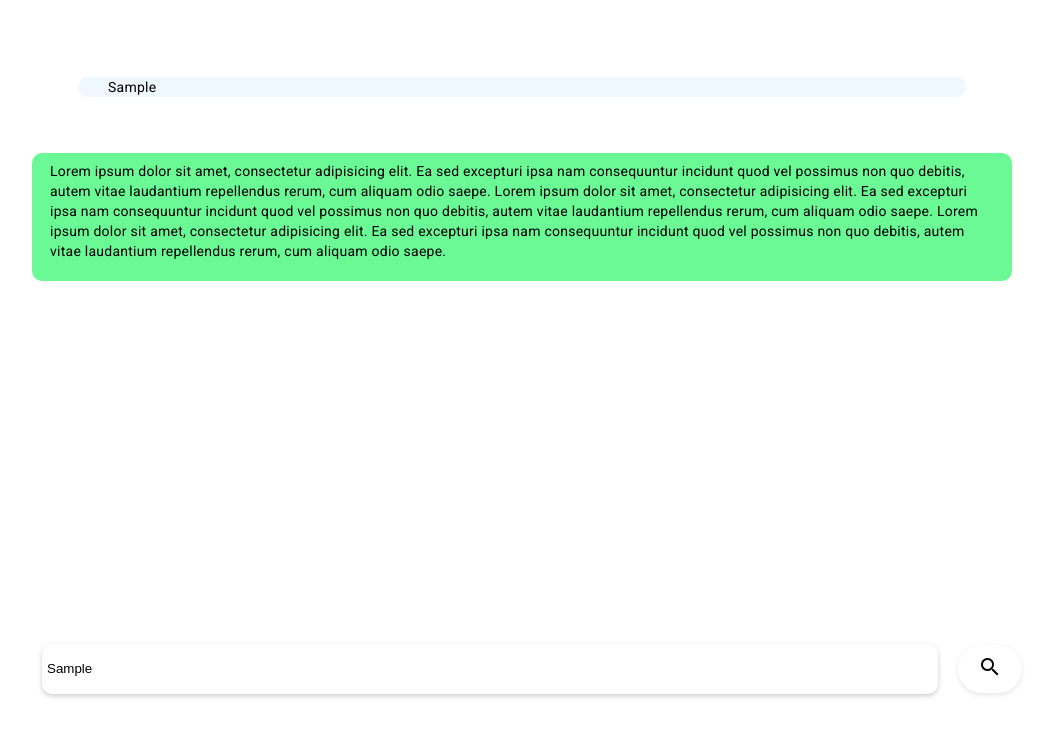
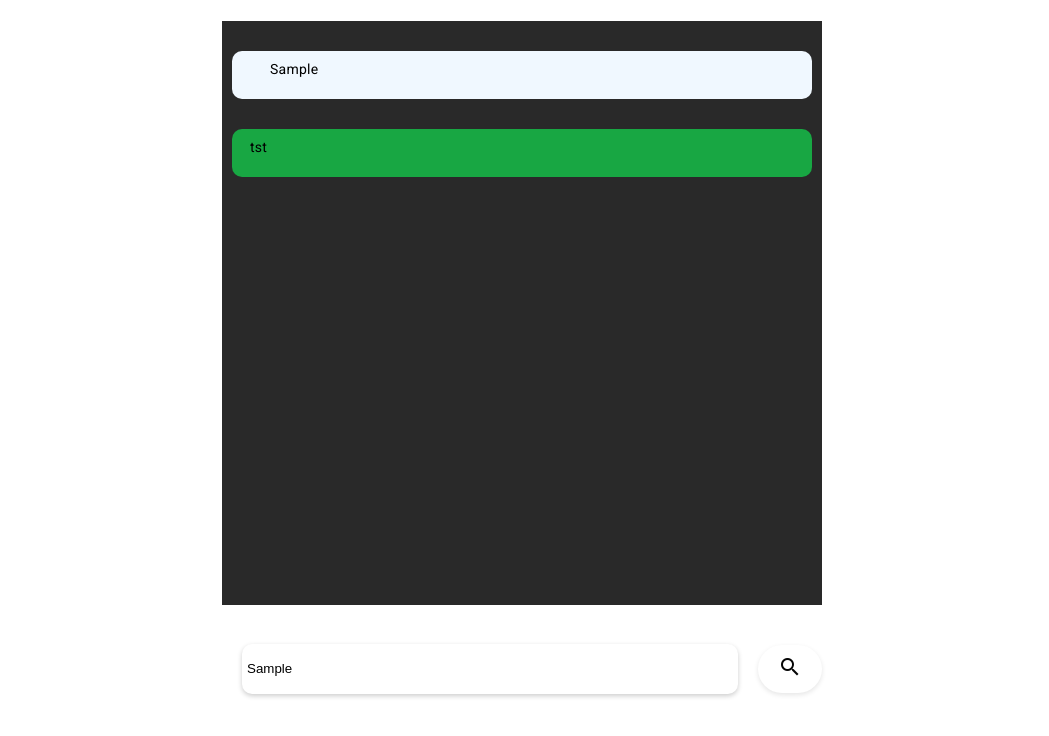
Before and after one commit to fahad5359/ChatBot-Interface, an Angular app: page / in a window 1280 px wide. Both pictures are taken after typing "Sample" into the empty fields and a click on the button "search". Shown: the top 736 px of the page, without its empty margins (118-1167 px from the left). Built offline with nearby package versions, Linux system fonts and the light colour scheme.

Commit message:
finlized the chat To Screen functionality. tweeking css

```diff
--- a/src/app/app.module.ts
+++ b/src/app/app.module.ts
@@ -15,6 +15,7 @@ import { MatIconModule } from '@angular/material/icon';
 
 import { NgIf } from '@angular/common';
 import { MegaContComponent } from './mega-cont/mega-cont.component';
+import { SentCoComponent } from './sent-co/sent-co.component';
 
 
 
@@ -26,6 +27,7 @@ import { MegaContComponent } from './mega-cont/mega-cont.component';
     SideBarCComponent,
     RecvdMsgCComponent,
     MegaContComponent,
+    SentCoComponent,
 
 
   ],
--- a/src/app/mega-cont/mega-cont.component.css
+++ b/src/app/mega-cont/mega-cont.component.css
@@ -11,8 +11,8 @@
     display: flex;
 
     justify-content: center;
-    max-width: 1000px;
-
+    width: 600px;
+    max-width: 900px;
     /* For box size uncommint this and backgrnd color to see */
     padding: 1%;
     height: 89vh;
@@ -43,21 +43,12 @@
     width: auto;
     overflow-y: auto;
     /* padding: 200px; */
+    background-color: #292929;
 
 
 }
 
-.sennt {
-    background-color: aliceblue;
-    border-radius: 10px;
-    margin: 56px;
-}
 
-.inner {
-    margin: 30px;
-    max-margin: auto;
-    /* text-align: right; */
-}
 
 
 .inputt {
--- a/src/app/mega-cont/mega-cont.component.html
+++ b/src/app/mega-cont/mega-cont.component.html
@@ -10,32 +10,16 @@
 
         <div class="interactipnArea">
             <div class="chat">
-
-                <div class="sennt" *ngFor="let chat of displayingTextAsChat">
-                    <div class="inner">
-                        <p>{{chat}}</p>
-                    </div>
-                </div>
+                <app-sent-co [mesage]="mesage" [displayingTextAsChat]="displayingTextAsChat"></app-sent-co>
 
                 <app-recvd-msg-c></app-recvd-msg-c>
 
-                <!-- <app-sent-msg-c></app-sent-msg-c>
-                <app-recvd-msg-c></app-recvd-msg-c>
-                <app-sent-msg-c></app-sent-msg-c>
-                <app-recvd-msg-c></app-recvd-msg-c>
-                <app-sent-msg-c></app-sent-msg-c>
-                <app-recvd-msg-c></app-recvd-msg-c>
-                <app-sent-msg-c></app-sent-msg-c>
-                <app-recvd-msg-c></app-recvd-msg-c>
-                <app-sent-msg-c></app-sent-msg-c>
-                <app-recvd-msg-c></app-recvd-msg-c> -->
+            </div>
 
-
-            </div>
 
             <div class="inputt">
                 <div class="textInput">
-                    <input type="text" class="textArea inputFld" [(ngModel)]="writtenTxet">
+                    <input type="text" class="textArea inputFld" [(ngModel)]="mesage">
                     <!-- <app-text-fld-c class="textArea" [(ngModel)]="ggs"></app-text-fld-c> -->
                     <app-button-c class="btn" (click)="addText()"></app-button-c>
 
@@ -54,9 +38,9 @@
                             <app-button-c ></app-button-c> -->
                 </div>
             </div>
-
         </div>
 
+    </div>
 
-    </div>
+
 </div>
--- a/src/app/mega-cont/mega-cont.component.ts
+++ b/src/app/mega-cont/mega-cont.component.ts
@@ -8,21 +8,21 @@ import { Messagess } from '../messagess';
 })
 export class MegaContComponent implements OnInit {
 
-  messagess: Messagess = new Messagess("hla!?");
+
 
   constructor() { }
 
   ngOnInit() { }
   // Bind array To HTML, Add string values to array each time a button is pressed.
   displayingTextAsChat: string[] = [];
+  mesage: string;
 
-  writtenTxet: string;
 
   addText() {
-    console.log(this.messagess)
+    console.log(this.mesage)
 
-    if (this.writtenTxet) {
-      this.displayingTextAsChat.push(this.writtenTxet)
+    if (this.mesage) {
+      this.displayingTextAsChat.push(this.mesage)
     }
   }
 }
--- a/src/app/recvd-msg-c/recvd-msg-c.component.html
+++ b/src/app/recvd-msg-c/recvd-msg-c.component.html
@@ -1,10 +1,5 @@
 <div class="recved">
-    <div class="inner">
-        <p>Lorem ipsum dolor sit amet, consectetur adipisicing elit. Ea sed excepturi ipsa nam consequuntur incidunt
-            quod vel possimus non quo debitis, autem vitae laudantium repellendus rerum, cum aliquam odio saepe.
-            Lorem ipsum dolor sit amet, consectetur adipisicing elit. Ea sed excepturi ipsa nam consequuntur incidunt
-            quod vel possimus non quo debitis, autem vitae laudantium repellendus rerum, cum aliquam odio saepe.
-            Lorem ipsum dolor sit amet, consectetur adipisicing elit. Ea sed excepturi ipsa nam consequuntur incidunt
-            quod vel possimus non quo debitis, autem vitae laudantium repellendus rerum, cum aliquam odio saepe.</p>
+    <div class="inner" >
+        <p>{{mesage_receved}}</p>
     </div>
 </div>
--- a/src/app/recvd-msg-c/recvd-msg-c.component.ts
+++ b/src/app/recvd-msg-c/recvd-msg-c.component.ts
@@ -1,4 +1,4 @@
-import { Component } from '@angular/core';
+import { Component, Input } from '@angular/core';
 
 @Component({
   selector: 'app-recvd-msg-c',
@@ -7,4 +7,7 @@ import { Component } from '@angular/core';
 })
 export class RecvdMsgCComponent {
 
+  mesage_receved: string = "tst"
+
+
 }
--- /dev/null
+++ b/src/app/sent-co/sent-co.component.css
@@ -0,0 +1,11 @@
+.sennt {
+    background-color: aliceblue;
+    border-radius: 10px;
+    margin: 10px;
+}
+
+.inner {
+    margin: 30px;
+    padding: 8px;
+    /* text-align: right; */
+}
--- /dev/null
+++ b/src/app/sent-co/sent-co.component.html
@@ -0,0 +1,7 @@
+<div class="chat">
+
+    <div class="sennt" *ngFor="let chat of displayingTextAsChat">
+        <div class="inner">
+            <p>{{chat}}</p>
+        </div>
+    </div>
```
Also changed, not shown: src/app/sent-co/sent-co.component.ts (added, +11 -0 lines), 1 other file (tests, documents, lock files or other folders).
